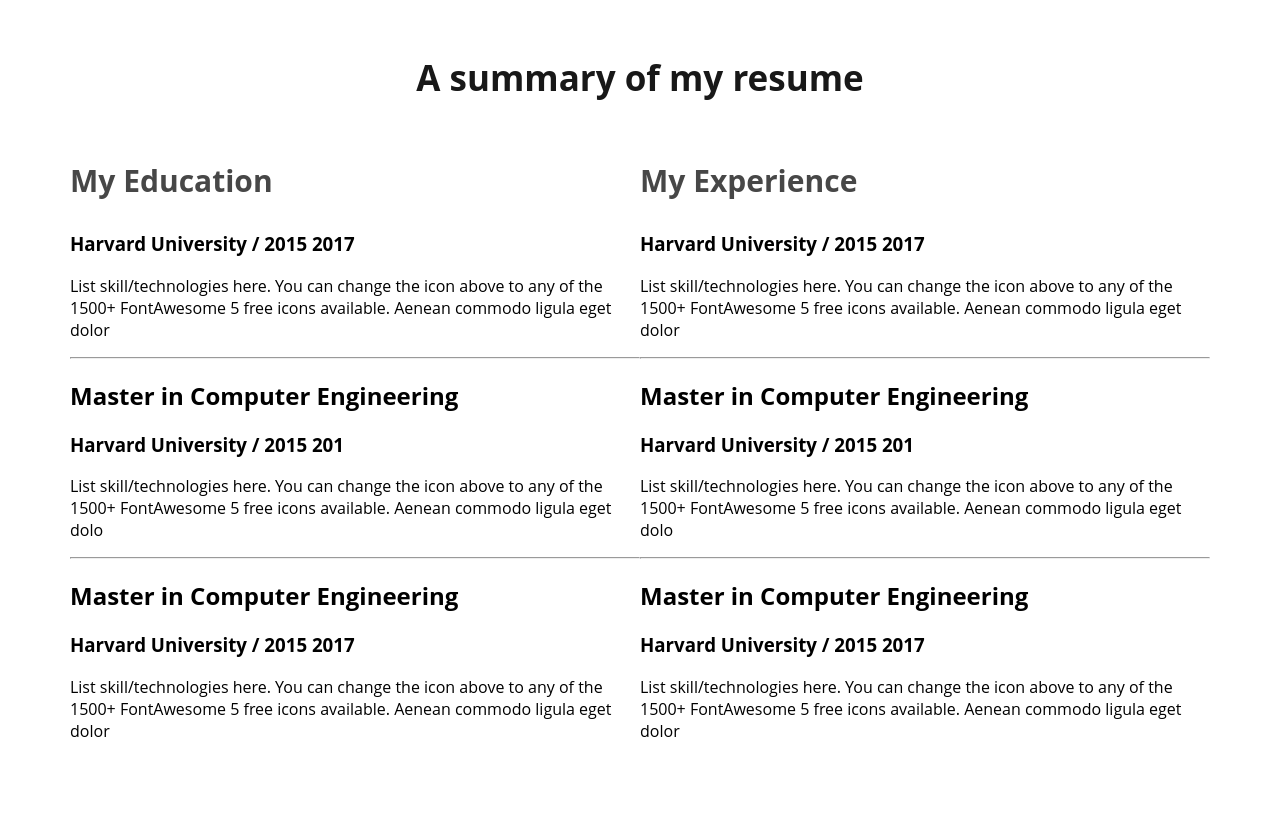
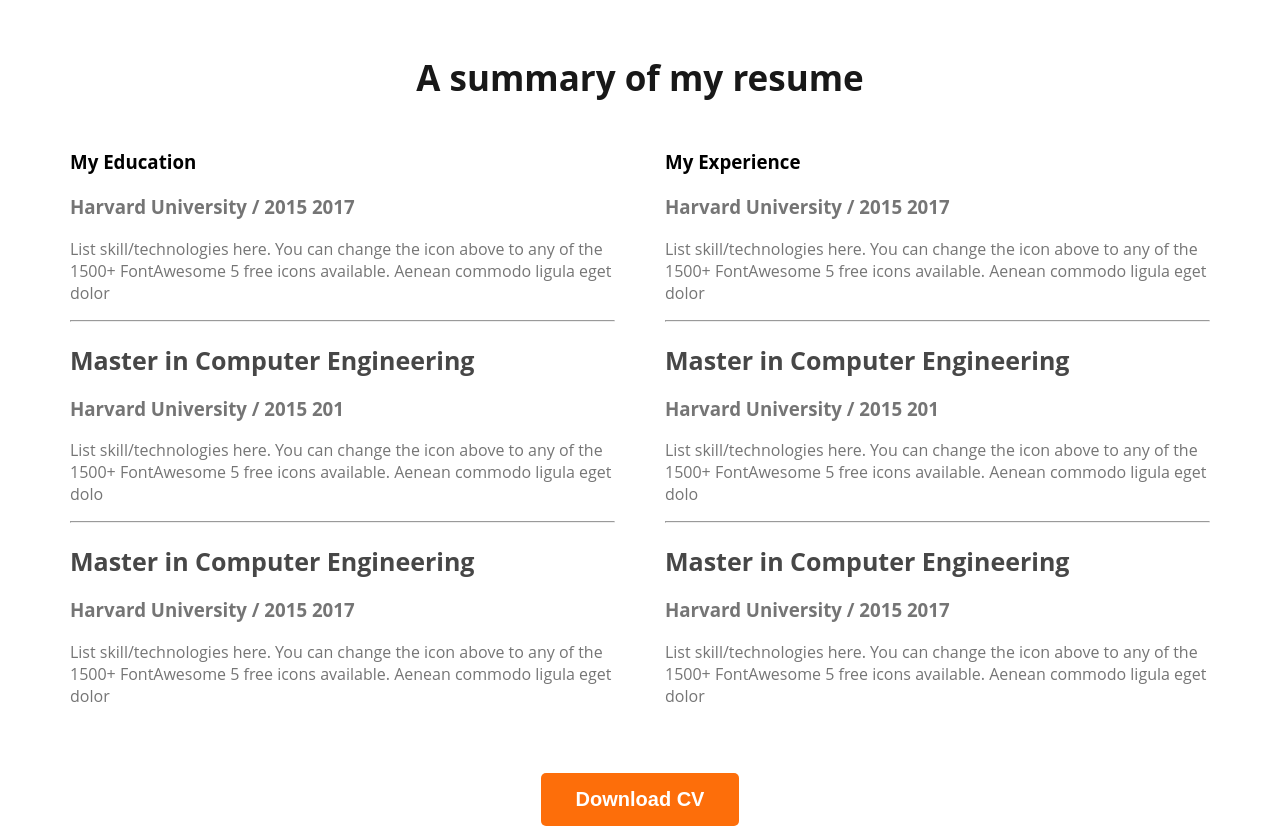
Before and after one commit to Atia9f/developer-portfolio, a plain HTML site: page index.html in a window 1280 px wide. Shown: the part 2460-3294 px from the top of the page. Before the commit the page ends 3226 px from the top, so only its background shows below. Drawn offline with Linux system fonts and the light colour scheme.

Commit message:
finish the resume section

```diff
--- a/index.html
+++ b/index.html
@@ -149,6 +149,9 @@
                 </div>
             </div>
             </div>
+            <div class="download-cv">
+                <button class="btn-primary">Download CV</button>
+            </div>
         </section>
     </main>
     <footer>
--- a/styles/style.css
+++ b/styles/style.css
@@ -126,11 +126,25 @@ main section{
    text-align: justify;
    color: #757575;
 }
-.resume-colum-title{
+.resume-item-title{
     color: #474747;
     font-size: 30px;
     font-weight: 700;
+    margin-bottom: 10px;
 }
 .resume-container{
     display: flex;
+    gap: 50px;
 }
+.resume-item-description, .resume-item-institute{
+    color: #757575;
+}
+.resume-item-title{
+    color: #474747;
+    font-size: 25px;
+    font-weight: 700;
+}
+.download-cv{
+    text-align: center;
+    margin-top: 50px;
+}
```
